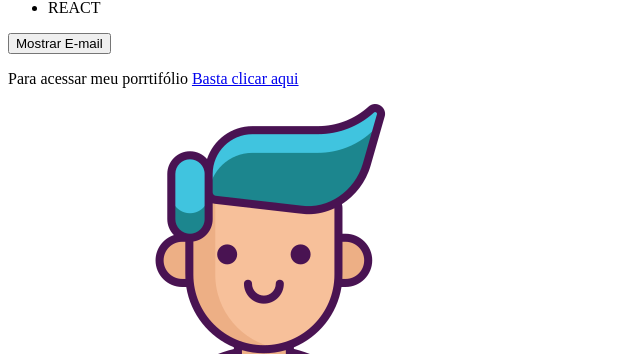
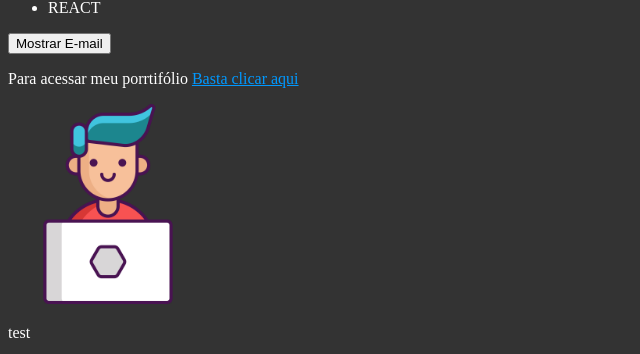
Before and after one commit to JoaoKeuwe/Primeiro-projeto-Vue, a Vue app in the folder 2_project_vue/: page / in a window 1280 px wide. Shown: the part 367-721 px from the top of the page, without its empty margins (0-640 px from the left). Built offline with nearby package versions, Linux system fonts and the light colour scheme.

Commit message:
feat: :bookmark: renderizando componente style header e usando css in-line

```diff
--- a/2_project_vue/src/App.vue
+++ b/2_project_vue/src/App.vue
@@ -1,5 +1,6 @@
 <template>
   <div>
+    <Header />
     <FirstComponent />
     <SecondComponent />
     <LifeCycleVue />
@@ -13,6 +14,7 @@ import FirstComponent from "./components/FirstComponent.vue";
 import SecondComponent from "./components/secondComponent.vue";
 import LifeCycleVue from "./components/LifeCycle.vue";
 import Pessoa from "./components/Pessoa.vue";
+import Header from "./components/header.vue";
 
 export default {
   name: "App",
@@ -22,6 +24,25 @@ export default {
     SecondComponent,
     LifeCycleVue,
     Pessoa,
+    Header,
   },
 };
 </script>
+
+<style>
+  body {
+    background-color: #333;
+    color: #fff;
+  }
+  img {
+    width: 200px;
+  }
+  a {
+    color: rgb(0, 153, 255)
+  }
+
+  .github {
+    color: brown;
+    background-color: black;
+  }
+</style>
```
